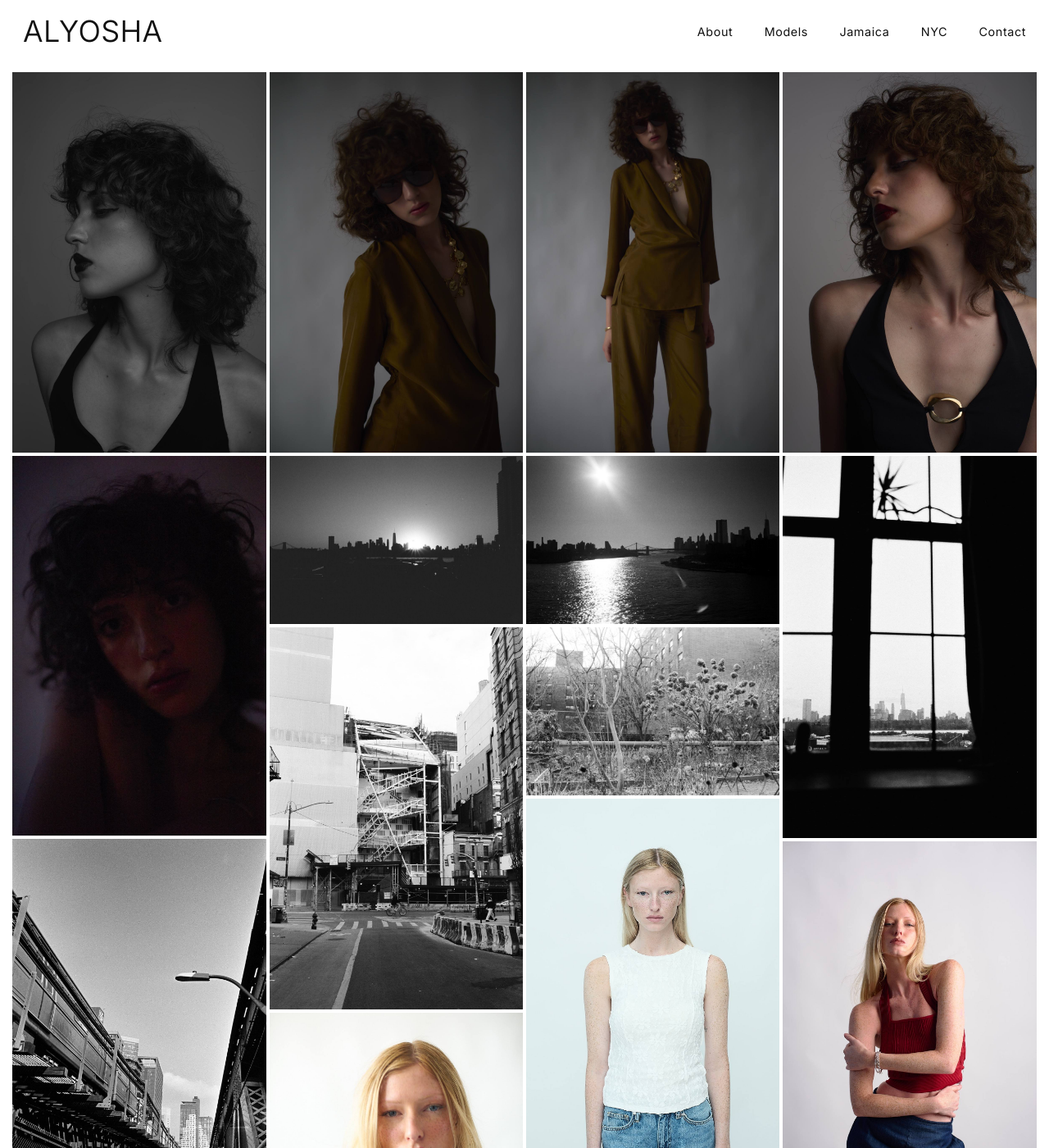
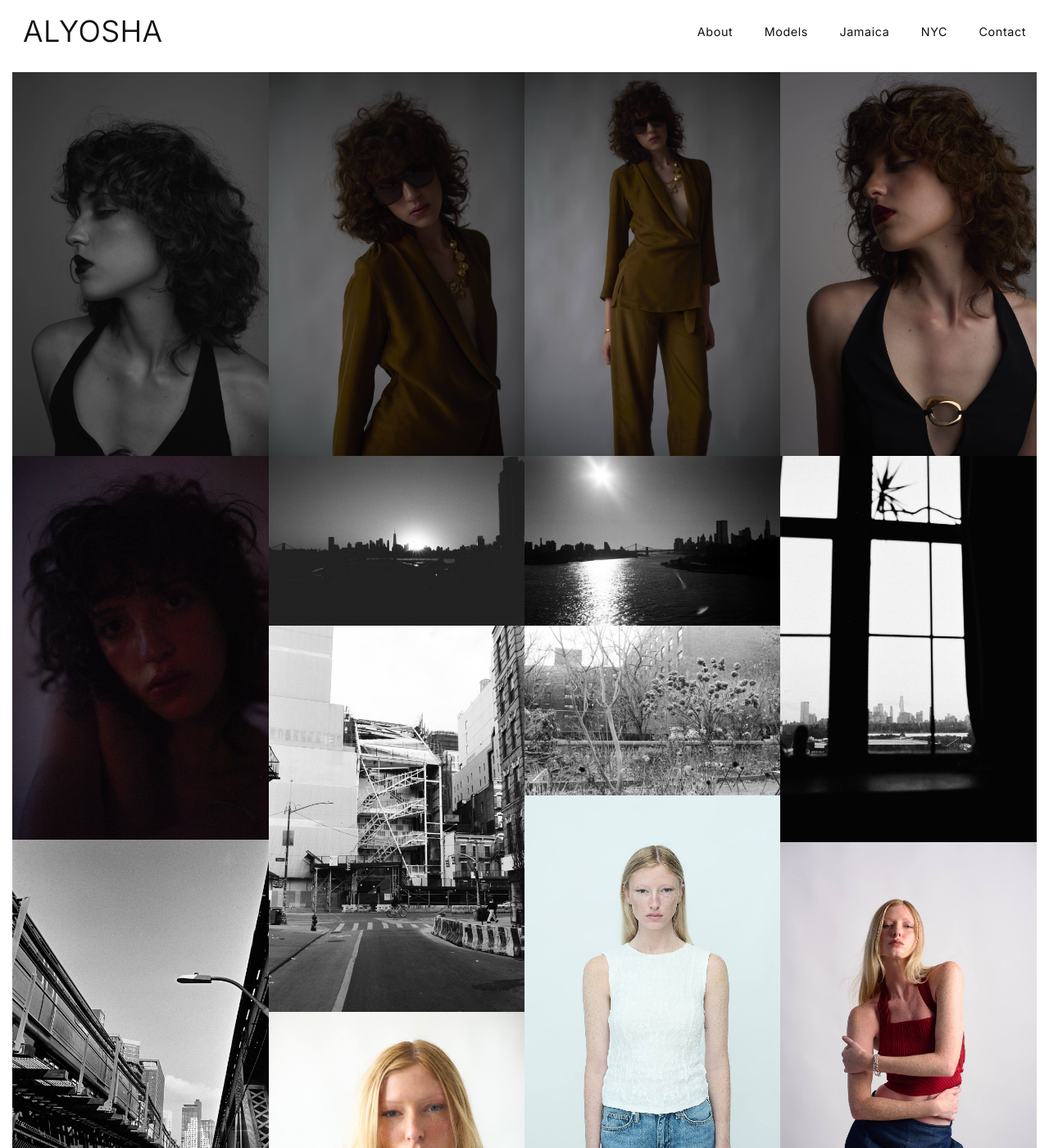
Before and after one commit to alyoshanyc/alyosha.nyc, a Jekyll site: the page built from index.md, in a window 1280 px wide and 1400 px high. Shown: the whole window at 82% size. Built offline with Jekyll 4.4.1, drawn with Linux system fonts in a browser that asks for light colours.

Commit message:
feat(ui): remove gutters between stream tiles
Co-Authored-By: Claude Fable 5 <noreply@anthropic.com>

```diff
--- a/assets/css/main.css
+++ b/assets/css/main.css
@@ -99,16 +99,14 @@ a:hover { text-decoration: underline; text-underline-offset: 3px; }
 	padding-inline: clamp(8px, 1.2vw, 16px);
 	padding-bottom: clamp(8px, 1.2vw, 16px);
 }
-.stream--cols { display: flex; align-items: flex-start; gap: 4px; }
+/* Tiles butt together: no gutters between pictures, in either direction. */
+.stream--cols { display: flex; align-items: flex-start; }
 .stream__col {
 	flex: 1 1 0;
 	min-width: 0;
 	display: flex;
 	flex-direction: column;
-	gap: 4px;
 }
-/* Pre-deal (and no-JS) fallback: flat items stack with the same gutter. */
-.stream:not(.stream--cols) .stream__item { margin-bottom: 4px; }
 .stream__link { display: block; position: relative; cursor: pointer; }
 .stream__img { display: block; width: 100%; height: auto; }
 /* Same hover idiom as the rest of the site: dark veil, centered label. */
```
